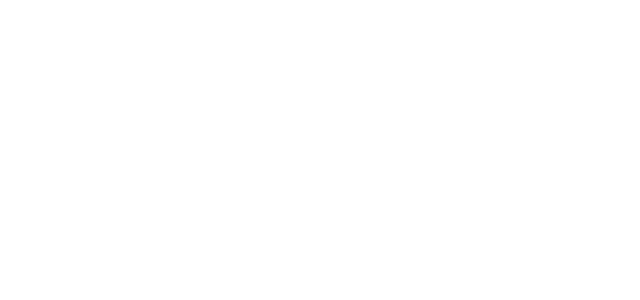
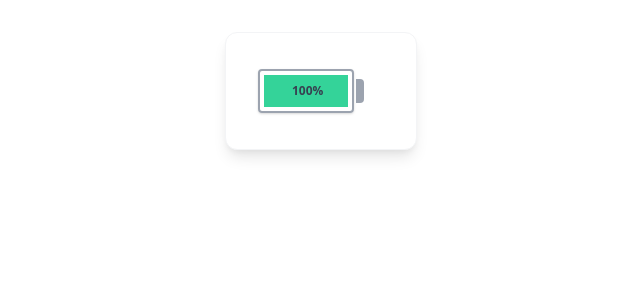
Before and after one commit to Uvacoder/vite-lab, a Vue app: page /battery in a window 1280 px wide. Before the commit this address had no page. Shown: the top 300 px of the page, without its empty margins (319-959 px from the left). Built offline with nearby package versions, Linux system fonts and the light colour scheme.

Commit message:
useBattery Example

```diff
--- a/src/composables/useExperiments.ts
+++ b/src/composables/useExperiments.ts
@@ -19,6 +19,12 @@
       route: './modal',
       tags: ['teleport', 'useClickOutside'],
     },
+    {
+      name: 'Battery',
+      icon: 'carbon:battery',
+      route: './battery',
+      tags: ['svg', 'useBattery'],
+    },
   ]);
 
   return {
--- a/src/views/Home.vue
+++ b/src/views/Home.vue
@@ -17,12 +17,14 @@
         <router-link
           :to="experiment.route"
           class="p-4 block rounded-md bg-gray-200 text-gray-400 hover:bg-gray-300 hover:text-gray-500 transition-colors"
-          ><p><span class="iconify" data-icon="fa:home"/>{{ experiment.name }}</p>
+          ><p>
+            <span class="iconify" data-icon="fa:home" />{{ experiment.name }}
+          </p>
           <ul class="flex flex-wrap mt-4" v-if="experiment?.tags?.length > 0">
             <li v-for="tag in experiment?.tags" :key="tag">
               <span
                 :class="[
-                  'text-xs rounded-full bg-gray-300 mr-4 py-1 px-2 font-thin inline-block mb-2',
+                  'text-xs rounded-full bg-green-300 mr-4 py-1 px-2 font-thin inline-block mb-2 text-white',
                 ]"
                 >{{ tag }}</span
               >
--- /dev/null
+++ b/src/views/experiments/Battery.vue
@@ -0,0 +1,64 @@
+<script>
+import { defineComponent, computed, ref } from 'vue';
+import { useBattery } from '@vueuse/core';
+
+export default defineComponent({
+  name: 'BatteryExperiment',
+  setup() {
+    const { charging, chargingTime, dischargingTime, level } = useBattery();
+
+    const batteryLevel = computed(() => Math.round(level.value * 100));
+
+    console.log({ ...useBattery() });
+
+    const batteryBg = computed(() => {
+      if (batteryLevel.value > 75) {
+        return 'bg-green-400';
+      } else if (batteryLevel.value > 25 && batteryLevel.value <= 75) {
+        return 'bg-yellow-400';
+      } else {
+        return 'bg-red-400';
+      }
+    });
+
+    const batteryFill = computed(() => ({
+      width: `${batteryLevel.value}%`,
+    }));
+
+    return {
+      batteryFill,
+      batteryLevel,
+      batteryBg,
+      charging,
+    };
+  },
+});
+</script>
+
+<template>
+  <div class="app container pt-8">
+    <div
+      class="card mx-auto bg-white shadow-lg rounded-xl p-8 border border-gray-100 w-48"
+    >
+      <div class="battery w-48 relative flex items-center">
+        <div
+          class="shadow w-1/2 rounded border-2 border-gray-400 flex my-1 relative"
+        >
+          <div
+            class="border-r-8 h-6 rounded-r absolute flex border-gray-400 transform translate-x-24 mt-2 z-10"
+          ></div>
+          <div
+            class="cursor-default text-xs font-bold leading-none flex items-center justify-center m-1 py-4 text-center text-white"
+            :class="batteryBg"
+            :style="batteryFill"
+          >
+            <div class="absolute left-0 mx-8 text-gray-700">
+              {{ batteryLevel }}%
+            </div>
+          </div>
+        </div>
+        <i-bx-bxs-zap class="fill-current text-gray-400 ml-4" v-if="charging" />
+      </div>
+    </div>
+  </div>
+</template>
```
Also changed, not shown: src/router/index.ts (+6 -4 lines).
